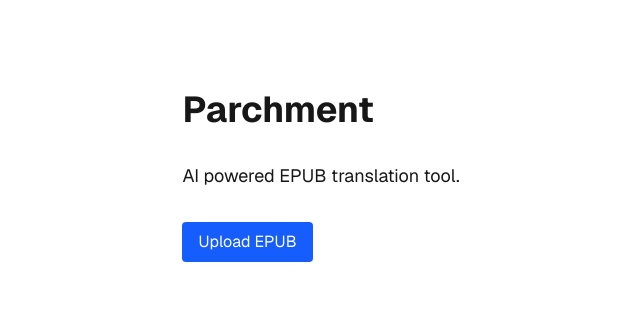
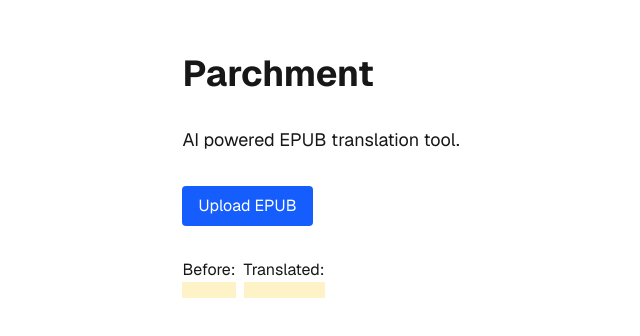
Before and after one commit to luciantrusca/parchment, a Next.js app: page / in a window 1280 px wide. Shown: the part 224-560 px from the top of the page, without its empty margins (319-959 px from the left). Built offline with nearby package versions, Linux system fonts and the light colour scheme.

Commit message:
-refactoring -adjusted main page

```diff
--- a/src/app/page.tsx
+++ b/src/app/page.tsx
@@ -5,12 +5,13 @@ import { useState } from "react";
 export default function Home() {
   const [fileName, setFileName] = useState<string | null>(null);
   const [bookText, setBookText] = useState<string | null>(null);
+  const textLimit = 1000;
 
   async function handleFileChange(e: React.ChangeEvent<HTMLInputElement>) {
     const file = e.target.files?.[0];
     if (!file) return;
     setFileName(file.name);
-  // 1) Validate file (e.g. name.endsWith('.epub'), size limit)
+  // 1) Validate file (e.g. name.endsWith('.epub')
     if (!file.name?.endsWith('.epub')) {
       alert('Please upload a valid EPUB file.');
       return;
@@ -48,10 +49,18 @@ export default function Home() {
               className="hidden"
             />
           </label>
-          <div>{bookText?.substring(0,1000)}</div>
           {fileName && <span className="text-sm text-gray-600">{fileName}</span>}
         </div>
-
+        <div className="flex flex-row gap-2">
+          <div>
+            <span>Before:</span>
+            <div className="bg-amber-100 text-black p-2">{bookText?.substring(0,textLimit)}</div>
+          </div>
+          <div>
+            <span>Translated:</span>
+            <div className="bg-amber-100 text-black p-2">{bookText?.substring(0,textLimit)}</div>
+          </div>
+        </div>
       </main>
     </div>
   );
--- a/src/app/upload/route.ts
+++ b/src/app/upload/route.ts
@@ -1,4 +1,4 @@
-import extract from "../extract"
+import extract from "../../utils/extract"
 import path from 'path';
 import os from 'os';
 import { pathToFileURL } from "url";
@@ -6,7 +6,7 @@ import { writeFile } from "fs/promises";
 
 
 export async function POST(request: Request) {
-    //
+    // Check if the request is valid
     if (!request.body || request.headers.get('Content-Type') !== 'application/epub+zip') {
         return new Response('No file uploaded', { status: 400 }); //400 Bad Request
     }
--- a/src/app/extract.ts
+++ b/src/utils/extract.ts
@@ -8,14 +8,15 @@ export default async function extract(epubURL: URL): Promise<string> {
 
     return new Promise<string>((resolve, reject) => {
         epub.getChapterRaw(epub.flow[5].id, function(err, xml){
+            // Check for errors while retrieving the chapter
             if(err) {
                 console.error(err);
                 return reject(err);
             }
+            // Process the XML
             try {
                 const processed_xml = cheerio.load(xml,{});
                 console.log("First chapter content:", processed_xml.text().substring(0, 1000) + "...");
-
                 return resolve(processed_xml.text());
             } catch (error) {
                 console.error(error);
```
Also changed, not shown: src/utils/translate.ts (added).
